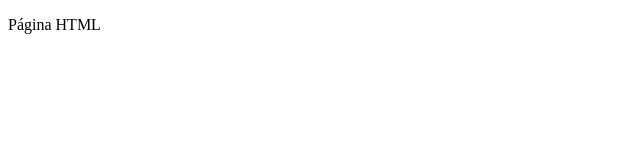
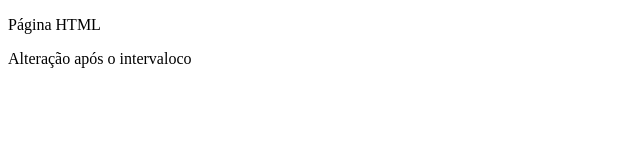
Before and after one commit to JoseHBSantos/Projeto1, a plain HTML site: page index.html in a window 1280 px wide. Shown: the whole page, without its empty margins (0-640 px from the left). Drawn offline with Linux system fonts and the light colour scheme.

Commit message:
Alteração depois do intervalo

```diff
--- a/index.html
+++ b/index.html
@@ -7,5 +7,6 @@
 </head>
 <body>
     <p>Página HTML</p>
+    <p>Alteração após o intervaloco</p>
 </body>
 </html>
```
